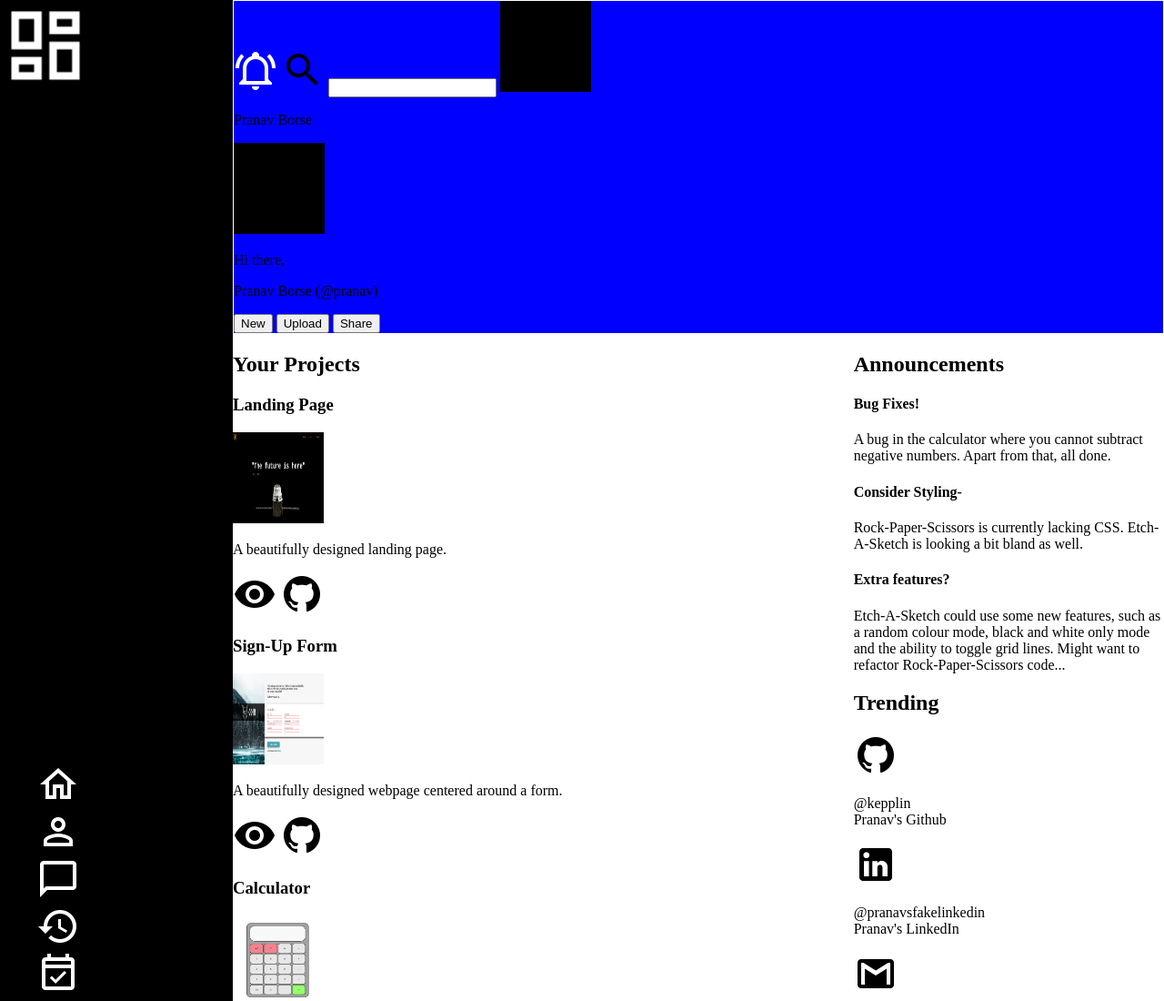
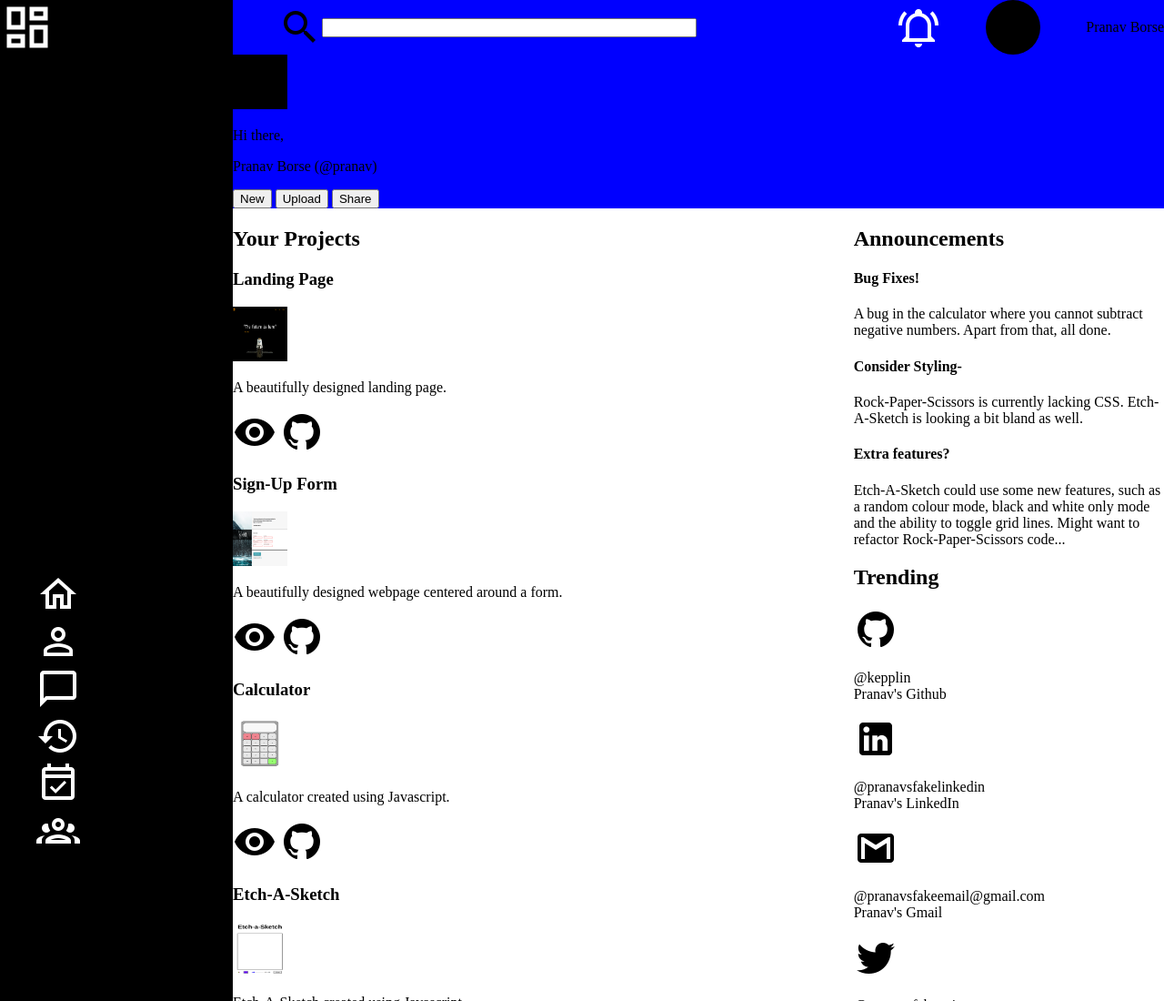
Before and after one commit to kepplin/odin-admindashboard, a plain HTML site: page index.html in a window 1280 px wide. Shown: the top 1100 px of the page at 91% size. Drawn offline with Linux system fonts and the light colour scheme.

Commit message:
Positon top header elements

```diff
--- a/index.html
+++ b/index.html
@@ -13,11 +13,16 @@
      <!-- header -->
      <header>
      <div class="topHeader">
-         <img src="img/bell-ring-outline.png" alt="No notifications" class="icon">
+             <div class="searchField">
                  <img src="img/magnify.png" alt="Search" class="icon">
                  <input type="search">
+             </div>
+             <div class="userInfoBell">
+                 <img src="img/bell-ring-outline.png" alt="No notifications" class="icon bell">
                  <img src="img/blacksquare.jpg" alt="Profile Picture" class="pfp">
                  <p class="username">Pranav Borse</p>
+             </div>
+     </div>
      <div class="bottomHeader">
          <img src="img/blacksquare.jpg" alt="Profile Picture" class="largePfp">
          <p class="greetingText">Hi there,</p>
@@ -25,7 +30,6 @@
          <button class="newButton">New</button>
          <button class="uploadButton">Upload</button>
          <button class="shareButton">Share</button>
-         </div>
      </div>
      </header>
      <!-- sidebar -->
--- a/style.css
+++ b/style.css
@@ -2,15 +2,14 @@
 .largePfp,
 .pfp,
 img:not(.icon){
-    width: 100px;
-    height: 100px;
+    width: 60px;
+    height: 60px;
 }
 /* container */
 .gridContainer{
     display: grid;
     grid-template-rows: auto 4fr;
     grid-template-columns: 1fr 4fr;
-
 }
 body{
     margin: 0;
@@ -28,11 +27,34 @@ body{
 }
 /* header */
 header{
-    display: grid;
-    grid-area: 1 / 2 / span 1 / span 3;
+
     background-color: blue;
-    border: 1px solid white;
 }
+.topHeader{
+    display: flex;
+    align-items: center;
+    gap: 20px
+}
+input{
+    display: flex;
+    flex: 1;
+}
+.searchField{
+    display: flex;
+    flex: 1;
+    align-items: center;
+    margin: 0px 200px 0px 50px;
+}
+.pfp{
+    border-radius: 100%;
+}
+.userInfoBell{
+    display: flex;
+    align-items: center;
+    gap: 50px;
+
+}
+/* main */
 main{
     display: grid;
     grid-template-columns: 2fr 1fr;
```
Lines whose indentation alone changed are shown as unchanged.
